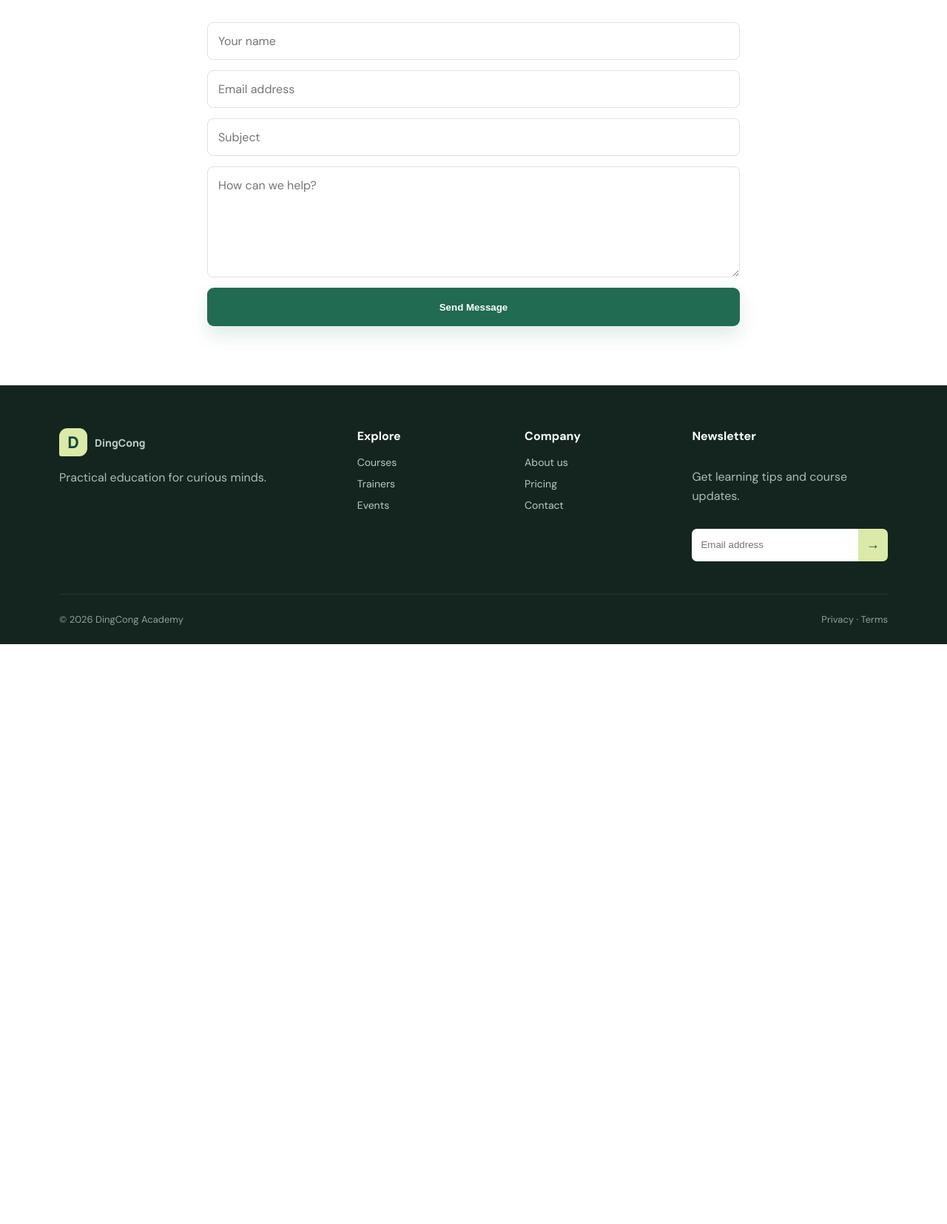
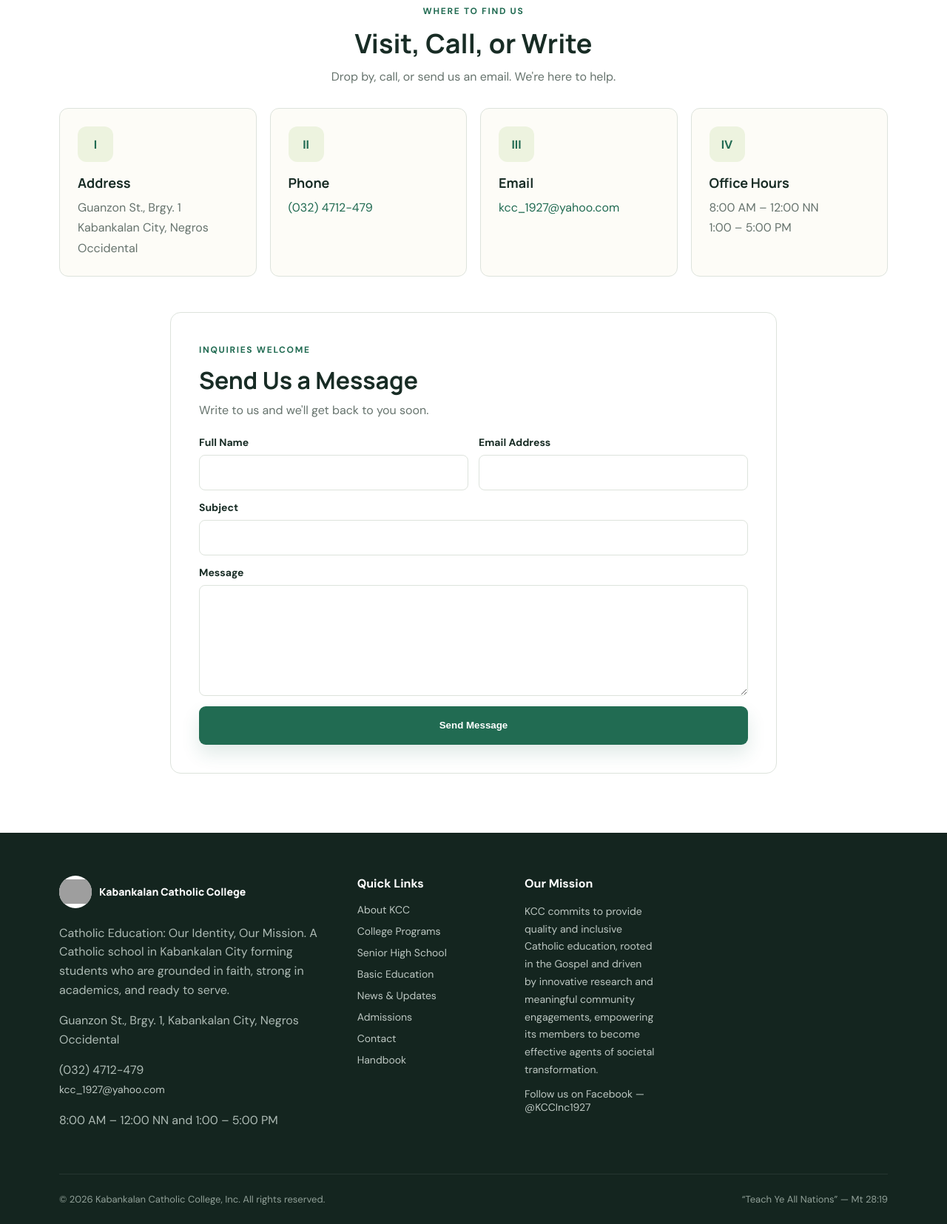
Before and after one commit to zyrusdingcong7/DINGCONG-project-2, a plain HTML site: page contact.html in a window 1280 px wide. Shown: the part 444-2099 px from the top of the page at 74% size. Before the commit the page ends 1315 px from the top, so only its background shows below. Drawn offline with Linux system fonts and the light colour scheme; grey boxes are pictures that could not be loaded.

Commit message:
adding contact

```diff
--- a/assets/styles.css
+++ b/assets/styles.css
@@ -178,6 +178,23 @@ a { color: inherit; text-decoration: none; }
 .department-card h5 { margin: 18px 0 10px; font-family: "Manrope", sans-serif; font-size: 14px; color: var(--green); }
 .department-card > p { margin: 0 0 16px; color: var(--muted); line-height: 1.65; }
 .department-list { margin: 0 0 18px; padding-left: 18px; color: var(--muted); line-height: 1.8; }
+.contact-heading { margin-bottom: 32px; text-align: center; }
+.contact-heading h2 { margin: 10px 0 10px; font-family: "Manrope", sans-serif; font-size: 36px; }
+.contact-heading p { margin: 0; color: var(--muted); }
+.contact-grid { display: grid; grid-template-columns: repeat(4, 1fr); gap: 18px; margin-bottom: 48px; }
+.contact-info-card { min-height: 220px; padding: 24px; border: 1px solid var(--line); border-radius: 12px; background: #fdfcf7; }
+.contact-info-card h3 { margin: 16px 0 8px; font-family: "Manrope", sans-serif; font-size: 18px; }
+.contact-info-card p { margin: 0; color: var(--muted); line-height: 1.7; }
+.contact-info-card a { color: var(--green); }
+.contact-form-wrap { max-width: 820px; margin: 0 auto; padding: 38px; border: 1px solid var(--line); border-radius: 14px; background: white; }
+.contact-form-heading { margin-bottom: 24px; }
+.contact-form-heading h2 { margin: 10px 0 8px; font-family: "Manrope", sans-serif; font-size: 32px; }
+.contact-form-heading p { margin: 0; color: var(--muted); }
+.contact-form label { display: flex; flex-direction: column; gap: 8px; color: var(--ink); font-size: 14px; font-weight: 700; }
+.form-row { display: grid; grid-template-columns: repeat(2, 1fr); gap: 14px; }
+.footer-about img { width: 44px; height: 44px; border-radius: 50%; background: white; object-fit: contain; }
+.footer-about .footer-brand { color: white; }
+.footer-mission blockquote { margin: 0; color: #bdc7c2; font-size: 14px; line-height: 1.7; }
 @media (max-width: 980px) {
   .nav-toggle { margin-left: auto; width: 42px; height: 42px; display: flex; flex-direction: column; justify-content: center; gap: 5px; border: 0; background: transparent; }
   .nav-toggle span { width: 24px; height: 2px; margin-inline: auto; background: var(--ink); }
@@ -222,8 +239,13 @@ a { color: inherit; text-decoration: none; }
   .college-block > h3 { font-size: 21px; }
   .program-grid { grid-template-columns: 1fr; }
   .basic-department-grid { grid-template-columns: 1fr; }
+  .contact-grid { grid-template-columns: repeat(2, 1fr); }
   .program-card { min-height: 0; }
   .program-card > p { min-height: 0; }
+  .contact-grid { grid-template-columns: 1fr; }
+  .contact-info-card { min-height: 0; }
+  .contact-form-wrap { padding: 28px 20px; }
+  .form-row { grid-template-columns: 1fr; }
   .section { padding: 64px 0; }
   .section-heading { align-items: flex-start; }
   .section-heading h2, .cta h2, .page-hero h1 { font-size: 36px; }
--- a/contact.html
+++ b/contact.html
@@ -1,6 +1,91 @@
 <!doctype html>
 <html lang="en">
-<head><meta charset="utf-8"><meta name="viewport" content="width=device-width, initial-scale=1"><title>Contact - DingCong Academy</title><link rel="preconnect" href="https://fonts.googleapis.com"><link rel="preconnect" href="https://fonts.gstatic.com" crossorigin><link href="https://fonts.googleapis.com/css2?family=DM+Sans:wght@400;500;600;700&family=Manrope:wght@700;800&display=swap" rel="stylesheet"><link rel="stylesheet" href="assets/styles.css"></head>
+<head><meta charset="utf-8"><meta name="viewport" content="width=device-width, initial-scale=1"><title>Contact Us - Kabankalan Catholic College</title><link rel="preconnect" href="https://fonts.googleapis.com"><link rel="preconnect" href="https://fonts.gstatic.com" crossorigin><link href="https://fonts.googleapis.com/css2?family=DM+Sans:wght@400;500;600;700&family=Manrope:wght@700;800&display=swap" rel="stylesheet"><link rel="stylesheet" href="assets/styles.css"></head>
 <body><header class="site-header"><div class="container nav-wrap"><a class="brand" href="index.html"><span class="brand-mark">D</span><span>DingCong</span></a><button class="nav-toggle" type="button" aria-expanded="false" aria-controls="main-nav" aria-label="Open menu"><span></span><span></span><span></span></button><nav id="main-nav" class="nav-links"><a href="index.html">Home</a><a href="about.html">About</a><a href="courses.html">Courses</a><a href="trainers.html">Trainers</a><a href="events.html">Events</a><a href="pricing.html">Pricing</a><a class="active" href="contact.html">Contact</a></nav><a class="button button-small nav-button" href="courses.html">Get Started</a></div></header>
-<main><section class="page-hero"><div class="container"><span class="eyebrow">Get in touch</span><h1>We'd love to hear from you</h1><p>Ask about courses, plans, partnerships, or anything else. Our team will respond shortly.</p></div></section><section class="content-section"><div class="container" style="max-width:720px"><form class="contact-form"><input type="text" name="name" placeholder="Your name" required><input type="email" name="email" placeholder="Email address" required><input type="text" name="subject" placeholder="Subject"><textarea name="message" placeholder="How can we help?" required></textarea><button class="button" type="submit">Send Message</button></form></div></section></main>
-<footer class="footer"><div class="container footer-grid"><div><a class="brand footer-brand" href="index.html"><span class="brand-mark">D</span><span>DingCong</span></a><p>Practical education for curious minds.</p></div><div><strong>Explore</strong><a href="courses.html">Courses</a><a href="trainers.html">Trainers</a><a href="events.html">Events</a></div><div><strong>Company</strong><a href="about.html">About us</a><a href="pricing.html">Pricing</a><a href="contact.html">Contact</a></div><div><strong>Newsletter</strong><p>Get learning tips and course updates.</p><form class="newsletter"><input type="email" aria-label="Email address" placeholder="Email address" required><button type="submit">→</button></form></div></div><div class="container footer-bottom"><span>© 2026 DingCong Academy</span><span>Privacy · Terms</span></div></footer><script src="assets/main.js"></script></body></html>
+<main>
+  <section class="page-hero">
+    <div class="container">
+      <span class="eyebrow">Kabankalan Catholic College</span>
+      <h1>Contact Us</h1>
+      <p>Have questions about enrollment, programs, or campus life? We're happy to help.</p>
+    </div>
+  </section>
+  <section class="content-section contact-content">
+    <div class="container">
+      <div class="contact-heading">
+        <span class="eyebrow">Where to Find Us</span>
+        <h2>Visit, Call, or Write</h2>
+        <p>Drop by, call, or send us an email. We're here to help.</p>
+      </div>
+      <div class="contact-grid">
+        <article class="contact-info-card">
+          <span class="icon-box">I</span>
+          <h3>Address</h3>
+          <p>Guanzon St., Brgy. 1<br>Kabankalan City, Negros Occidental</p>
+        </article>
+        <article class="contact-info-card">
+          <span class="icon-box">II</span>
+          <h3>Phone</h3>
+          <p><a href="tel:+63324712479">(032) 4712-479</a></p>
+        </article>
+        <article class="contact-info-card">
+          <span class="icon-box">III</span>
+          <h3>Email</h3>
+          <p><a href="mailto:kcc_1927@yahoo.com">kcc_1927@yahoo.com</a></p>
+        </article>
+        <article class="contact-info-card">
+          <span class="icon-box">IV</span>
+          <h3>Office Hours</h3>
+          <p>8:00 AM – 12:00 NN<br>1:00 – 5:00 PM</p>
+        </article>
+      </div>
+      <div class="contact-form-wrap">
+        <div class="contact-form-heading">
+          <span class="eyebrow">Inquiries Welcome</span>
+          <h2>Send Us a Message</h2>
+          <p>Write to us and we'll get back to you soon.</p>
+        </div>
+        <form class="contact-form">
+          <div class="form-row">
+            <label>Full Name<input type="text" name="name" autocomplete="name" required></label>
+            <label>Email Address<input type="email" name="email" autocomplete="email" required></label>
+          </div>
+          <label>Subject<input type="text" name="subject"></label>
+          <label>Message<textarea name="message" required></textarea></label>
+          <button class="button" type="submit">Send Message</button>
+        </form>
+      </div>
+    </div>
+  </section>
+</main>
+<footer class="footer">
+  <div class="container footer-grid">
+    <div class="footer-about">
+      <a class="brand footer-brand" href="https://kcc.edu.ph/" target="_blank" rel="noopener">
+        <img src="https://kcc.edu.ph/.netlify/images?w=44&amp;q=80&amp;url=%2Fimages%2Fkcc-logo.png" alt="KCC Logo">
+        <span>Kabankalan Catholic College</span>
+      </a>
+      <p>Catholic Education: Our Identity, Our Mission. A Catholic school in Kabankalan City forming students who are grounded in faith, strong in academics, and ready to serve.</p>
+      <p>Guanzon St., Brgy. 1, Kabankalan City, Negros Occidental</p>
+      <p>(032) 4712-479<br><a href="mailto:kcc_1927@yahoo.com">kcc_1927@yahoo.com</a></p>
+      <p>8:00 AM – 12:00 NN and 1:00 – 5:00 PM</p>
+    </div>
+    <div>
+      <strong>Quick Links</strong>
+      <a href="about.html">About KCC</a>
+      <a href="courses.html">College Programs</a>
+      <a href="courses.html">Senior High School</a>
+      <a href="courses.html">Basic Education</a>
+      <a href="events.html">News &amp; Updates</a>
+      <a href="pricing.html">Admissions</a>
+      <a href="contact.html">Contact</a>
+      <a href="about.html">Handbook</a>
+    </div>
+    <div class="footer-mission">
+      <strong>Our Mission</strong>
+      <blockquote>KCC commits to provide quality and inclusive Catholic education, rooted in the Gospel and driven by innovative research and meaningful community engagements, empowering its members to become effective agents of societal transformation.</blockquote>
+      <a href="https://www.facebook.com/KCCInc1927" target="_blank" rel="noopener">Follow us on Facebook — @KCCInc1927</a>
+    </div>
+  </div>
+  <div class="container footer-bottom"><span>© 2026 Kabankalan Catholic College, Inc. All rights reserved.</span><span>“Teach Ye All Nations” — Mt 28:19</span></div>
+</footer><script src="assets/main.js"></script></body></html>
```
